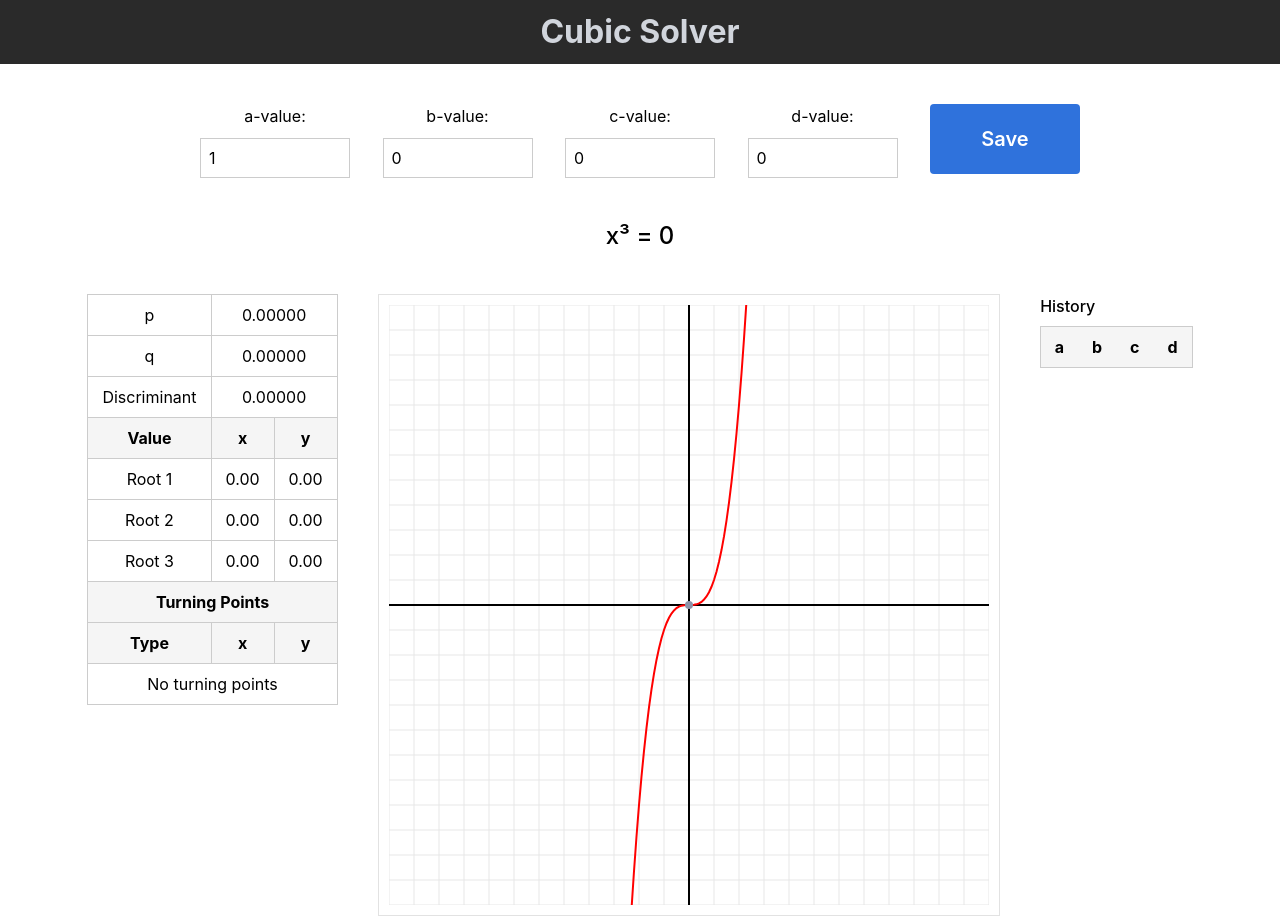
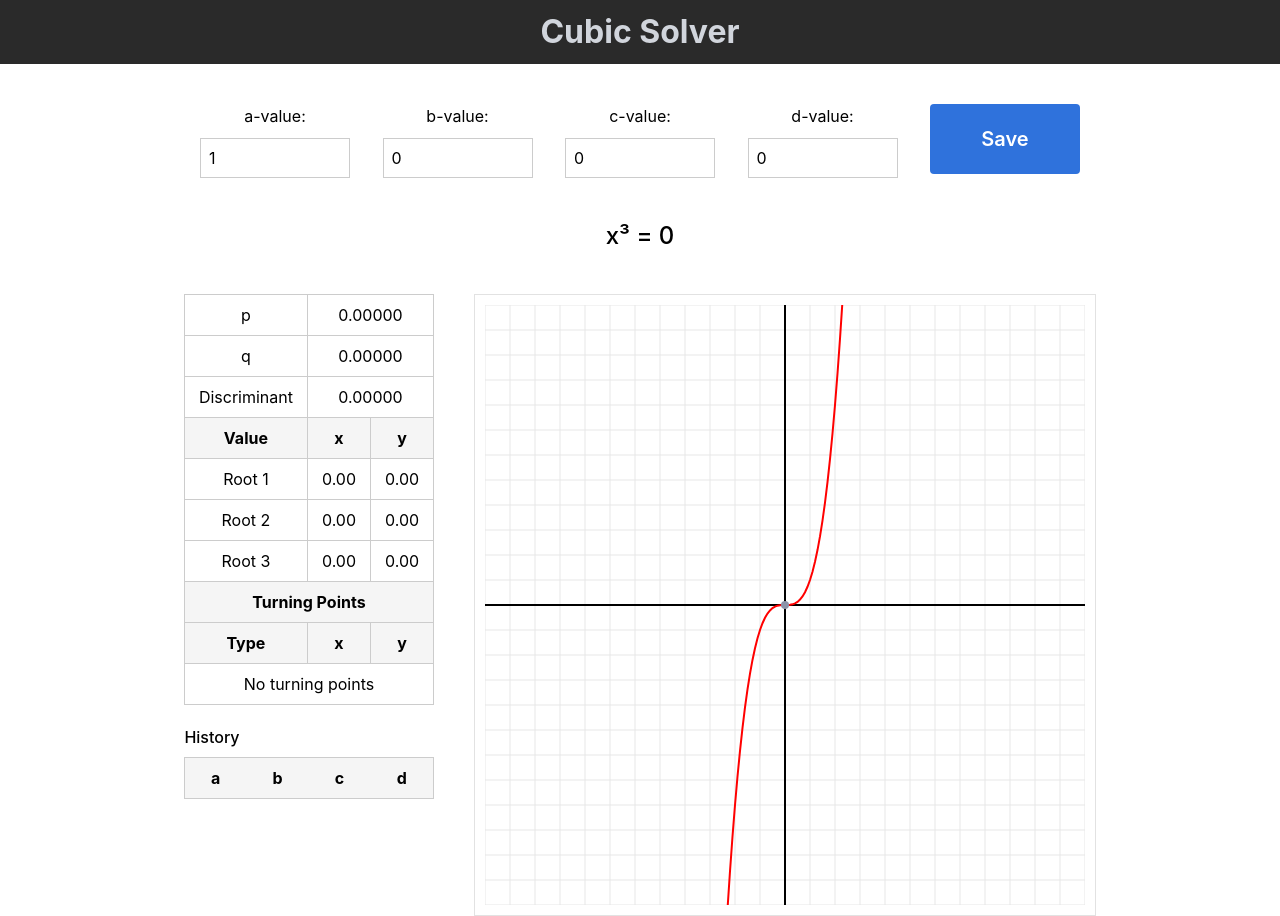
Before and after one commit to Alex-Liu-0704/ics4u-a3-react-cubic-solver, a React (Vite) app: page / in a window 1280 px wide. Built offline with nearby package versions, Linux system fonts and the light colour scheme.

Commit message:
moved history table under results table, ensuring width does not excees school resolution

```diff
--- a/src/App.tsx
+++ b/src/App.tsx
@@ -40,14 +40,14 @@ export const App = () => {
         d={d}
       />
       <div className="flex justify-center items-start gap-[40px] mt-[30px]">
+        <div className="flex flex-col gap-[20px]">
           {a === 0 ? (
             <div>
-            <p className="text-[20px] text-center mt-[30px] mx-[300px] font-medium text-red-500">
+              <p className="text-[20px] text-center my-[30px] font-medium text-red-500">
                 Coefficient 'a' cannot be zero.
               </p>
             </div>
           ) : (
-          <div className="flex gap-[40px] items-start">
             <CubicTable
               p={p}
               q={q}
@@ -55,14 +55,6 @@ export const App = () => {
               roots={roots}
               turningPoints={turningPoints}
             />
-            <CubicGraph
-              a={a}
-              b={b}
-              c={c}
-              d={d}
-              roots={roots}
-            />
-          </div>
           )}
           <CubicHistory
             history={history}
@@ -72,6 +64,16 @@ export const App = () => {
             setD={setD}
           />
         </div>
+        {a !== 0 && (
+          <CubicGraph
+            a={a}
+            b={b}
+            c={c}
+            d={d}
+            roots={roots}
+          />
+        )}
+      </div>
     </div>
   );
 };
--- a/src/components/CubicHistory.tsx
+++ b/src/components/CubicHistory.tsx
@@ -8,7 +8,7 @@ type HistoryProps = {
 
 export const CubicHistory = ({ history, setA, setB, setC, setD }: HistoryProps) => {
   return (
-    <table>
+    <table className="mb-[50px]">
       <thead>
         <tr>
           <th colSpan={4} className="pl-0 pt-0 px-[14px] py-[8px] text-left font-medium">History</th>
```
Lines whose indentation alone changed are shown as unchanged.
